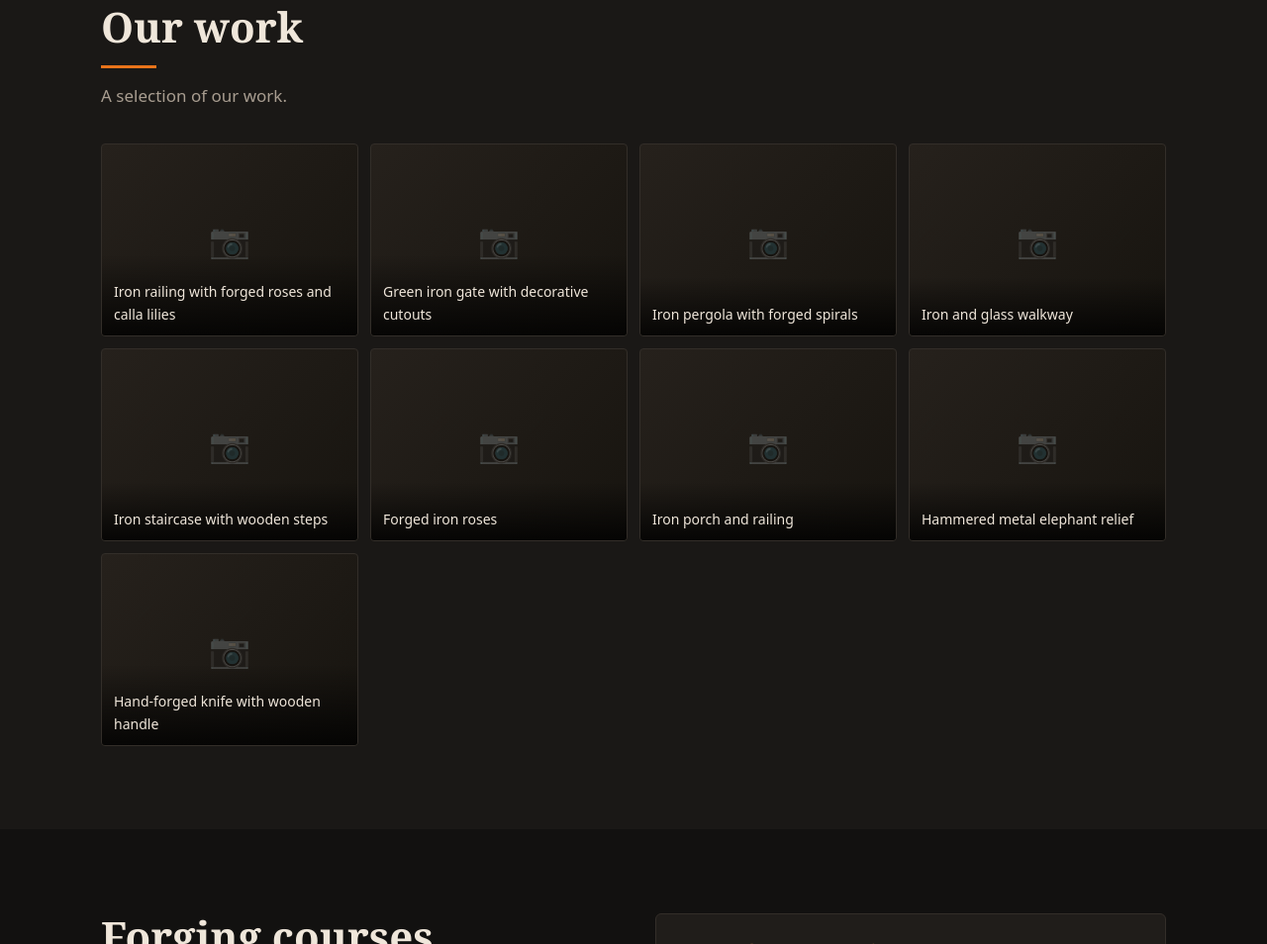
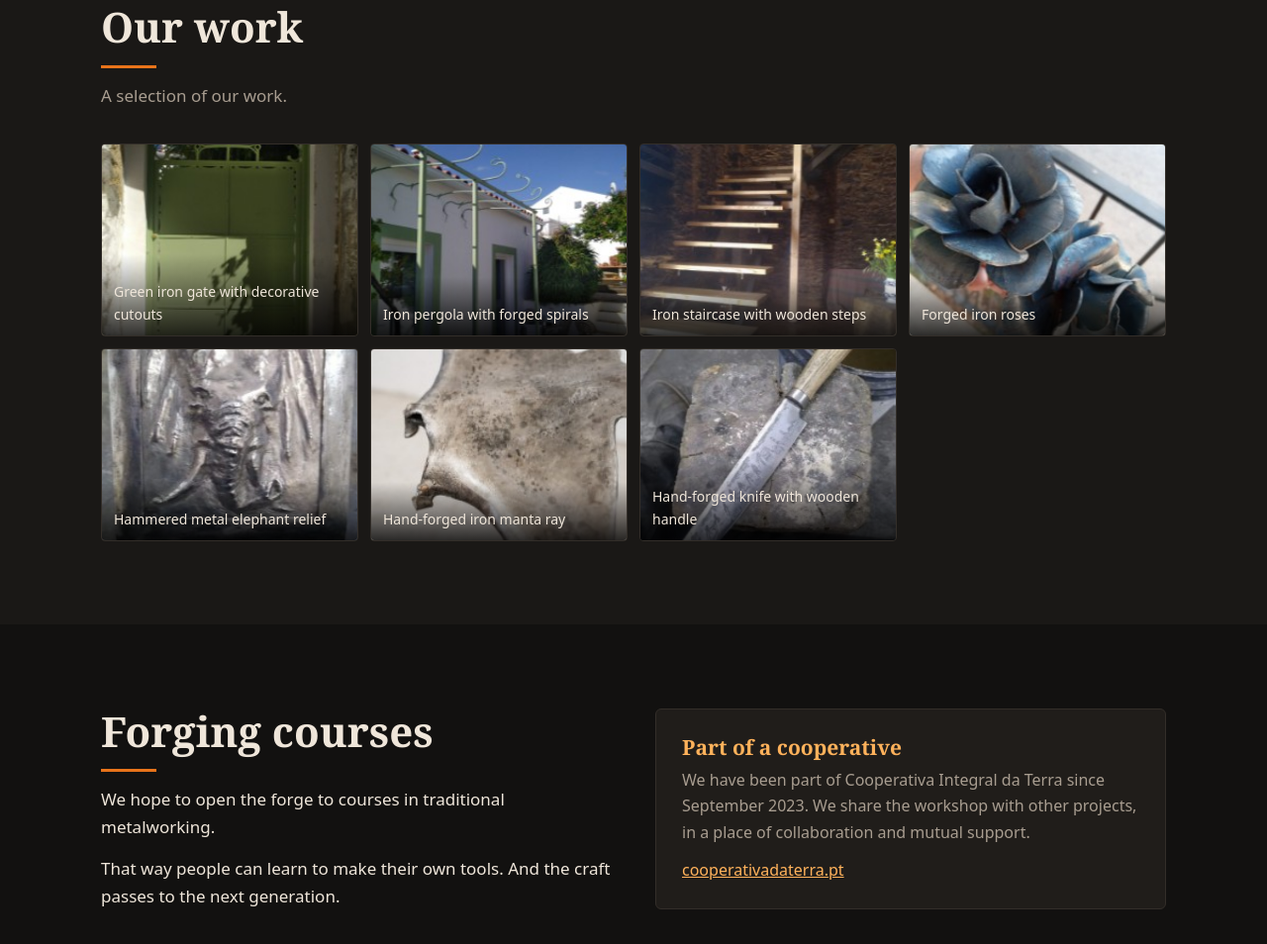
Before and after one commit to ernekustack/faiscas-voadoras, a plain HTML site: page index.html in a window 1280 px wide. Shown: the part 2596-3550 px from the top of the page at 99% size. Drawn offline with Linux system fonts and the light colour scheme.

Commit message:
Add files via upload

```diff
--- a/index.html
+++ b/index.html
@@ -323,6 +323,7 @@ var GAL=[
  ["06-rosas.jpg",{pt:"Rosas de ferro forjadas",en:"Forged iron roses",de:"Geschmiedete Eisenrosen"}],
  ["07-alpendre.jpg",{pt:"Alpendre e guarda em ferro",en:"Iron porch and railing",de:"Vordach und Geländer aus Eisen"}],
  ["08-elefante.jpg",{pt:"Relevo de elefante em metal martelado",en:"Hammered metal elephant relief",de:"Elefanten-Relief aus gehämmertem Metall"}],
+ ["10-rochen.jpg",{pt:"Raia forjada à mão em ferro",en:"Hand-forged iron manta ray",de:"Handgeschmiedeter Rochen aus Eisen"}],
  ["09-faca.jpg",{pt:"Faca forjada à mão com cabo de madeira",en:"Hand-forged knife with wooden handle",de:"Handgeschmiedetes Messer mit Holzgriff"}]
 ];
 
@@ -333,15 +334,15 @@ function setLang(l){
   document.querySelectorAll("[data-i18n]").forEach(function(e){e.textContent=T[l][e.getAttribute("data-i18n")]||""});
   document.querySelectorAll("[data-i18n-ph]").forEach(function(e){e.placeholder=T[l][e.getAttribute("data-i18n-ph")]||""});
   document.querySelectorAll(".lang button").forEach(function(b){b.classList.toggle("on",b.getAttribute("data-l")===l)});
-  document.querySelectorAll("#gal .ph").forEach(function(f,i){var t=GAL[i][1][l];f.querySelector("span").textContent=t;var im=f.querySelector("img");if(im)im.alt=t});
+  document.querySelectorAll("#gal .ph").forEach(function(f){var t=GAL[+f.getAttribute("data-i")][1][l];f.querySelector("span").textContent=t;var im=f.querySelector("img");if(im)im.alt=t});
   try{localStorage.setItem("lang",l)}catch(e){}
 }
 // Galerie aufbauen
 var g=document.getElementById("gal");
-GAL.forEach(function(it){
-  var d=document.createElement("figure");d.className="ph";
+GAL.forEach(function(it,i){
+  var d=document.createElement("figure");d.className="ph";d.setAttribute("data-i",i);
   d.innerHTML='<img loading="lazy" src="img/'+it[0]+'" alt=""><span></span>';
-  d.querySelector("img").onerror=function(){d.classList.add("empty");this.remove()};
+  d.querySelector("img").onerror=function(){d.remove()};
   g.appendChild(d);
 });
 document.querySelectorAll(".lang button").forEach(function(b){b.onclick=function(){setLang(b.getAttribute("data-l"))}});
```
Also changed, not shown: img/02-portao-verde.jpg (added), img/03-pergola.jpg (added), img/05-escada.jpg (added), img/06-rosas.jpg (added), img/08-elefante.jpg (added), img/09-faca.jpg (added), img/10-rochen.jpg (added).
